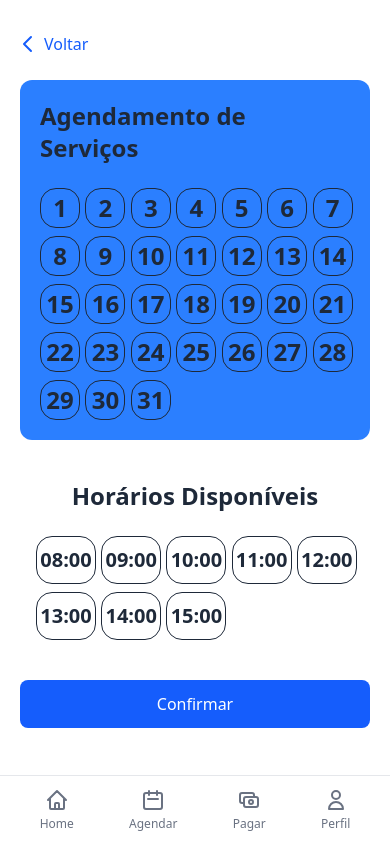
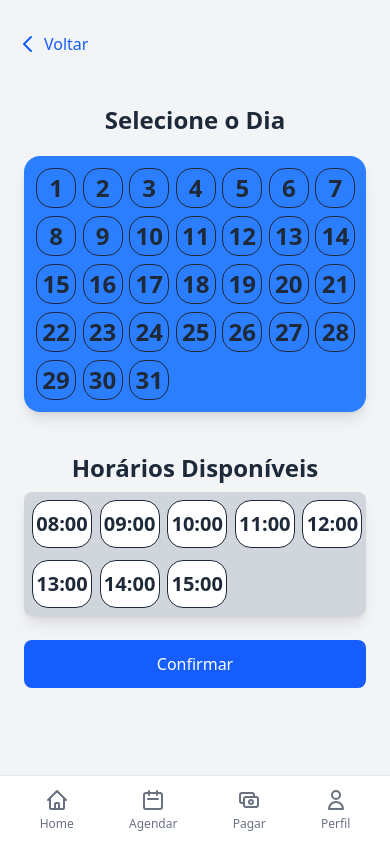
Before and after one commit to AlecYalcin/KNN-Barber-App, a React (Vite) app in the folder front/: page /cliente/agendamento in a window 390 px wide. Built offline with nearby package versions, Linux system fonts and the light colour scheme.

Commit message:
feat: adicionado header e refatoração da responsividade

```diff
--- a/front/src/pages/auth/ClienteAgendamento.jsx
+++ b/front/src/pages/auth/ClienteAgendamento.jsx
@@ -3,9 +3,9 @@ import Sidebar from "../../components/SidebarClient";
 
 const ClienteAgendamento = () => {
   return (
-    <div className="min-h-screen flex flex-col items-center py-10 lg:flex-row mr-5 ml-5">
+    <div className="min-h-screen bg-gray-100">
       <button
-        className="fixed top-8 left-4 z-50 flex items-center text-blue-600 hover:text-blue-800 transition focus:outline-none"
+        className="fixed top-8 left-4 z-50 flex items-center text-blue-600 hover:text-blue-800 transition focus:outline-none lg:hidden"
         onClick={() => window.history.back()}
         aria-label="Voltar"
       >
@@ -25,15 +25,19 @@ const ClienteAgendamento = () => {
         Voltar
       </button>
 
+      <header className="lg:flex justify-between hidden bg-blue-600 p-4 text-white fixed top-0 w-full z-50">
+        <h1 className="text-3xl font-bold ml-2">Agendamentos</h1>
+        <button className="mr-4">Sair</button>
+      </header>
+
       <Sidebar />
 
-      <div className="bg-amer-200 lg:w-full lg:ml-70 2xl:ml-100 lg:flex lg:items-start lg:h-screen lg:gap-3">
-        <div className="grid items-center px-5 py-5 rounded-xl mt-10 bg-blue-500 lg:justify-center lg:mt-15">
-          <h1 className="text-2xl font-bold flex justify-center text-gray-800">
-            Agendamento de Serviços
-          </h1>
-
-          <div className="grid grid-cols-7 mt-6 bg-ambr-600 gap-2">
+      <main className="container flex w-full md:items-center flex-col items-center lg:mt-10 p-6 overflow-auto h-[calc(100vh-70px)] lg:h-screen lg:ml-[calc(12%)]">
+        <h1 className="text-2xl font-bold mt-20 flex justify-center text-gray-800">
+          Selecione o Dia
+        </h1>
+        <div className="grid mt-5">
+          <div className="grid grid-cols-7 rounded-2xl p-3 w-full h-full bg-blue-500 gap-2 lg:gap-4 shadow-lg">
             {Array.from({ length: 31 }, (_, i) => (i + 1).toString()).map(
               (dia) => (
                 <label key={dia} className="cursor-pointer">
@@ -43,7 +47,7 @@ const ClienteAgendamento = () => {
                     value={dia}
                     className="hidden peer"
                   />
-                  <div className="peer-checked:bg-white h-10 w-10 lg:h-12 lg:w-12 lg:rounded-2xl lg:text-3xl 2xl:text-4xl 2xl:h-15 2xl:w-15 2xl:rounded-3xl rounded-2xl border flex items-center justify-center text-2xl font-bold text-gray-800 hover:bg-white hover:text-blue-500 transition">
+                  <div className="peer-checked:bg-white h-10 w-10 lg:h-12 lg:w-12 lg:rounded-2xl lg:text-3x lg:text-4xl 2xl:h-15 2xl:w-15 2xl:rounded-3xl rounded-2xl border flex items-center justify-center text-2xl font-bold text-gray-800 hover:bg-white hover:text-blue-500 transition">
                     {dia}
                   </div>
                 </label>
@@ -52,13 +56,13 @@ const ClienteAgendamento = () => {
           </div>
         </div>
 
-        <div className="lg:ml-5 lg:mt-15 bg-amber700">
+        <div className="lg:mt-10">
           <h1 className="text-2xl font-bold mb-2 flex justify-center text-gray-800 mt-10 lg:mt-0">
             Horários Disponíveis
           </h1>
 
-          <div className="w-full bg-ambr-300 lg:grid justify-center">
-            <ul className="grid grid-cols-5 lg:grid-cols-4 gap-2 p-4 rounded-lg">
+          <div className="w-full bg-gray-300 justify-center items-center rounded-lg shadow-lg">
+            <ul className="grid grid-cols-5 gap-3 p-2 rounded-lg">
               {["08:00", "09:00", "10:00", "11:00", "12:00", "13:00","14:00","15:00"].map(
                 (hora) => (
                   <label
@@ -80,15 +84,14 @@ const ClienteAgendamento = () => {
             <div />
           </div>
 
-          <div className="mt-6 mb-4 lg:grid">
+          <div className="mt-6 mb-10">
             <button className="w-full bg-blue-600 text-white py-3 rounded-lg hover:bg-blue-700 transition">
               Confirmar
             </button>
           </div>
-
-          <BottomNav />
         </div>
-      </div>
+      </main>
+      <BottomNav />
     </div>
   );
 };
```
